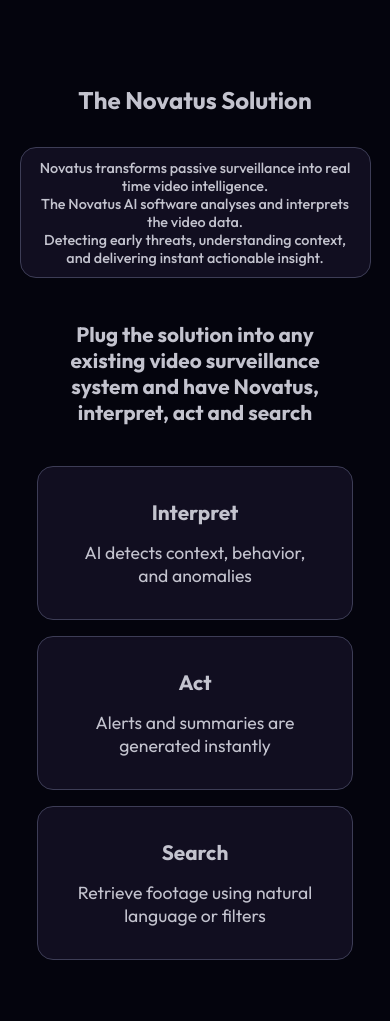
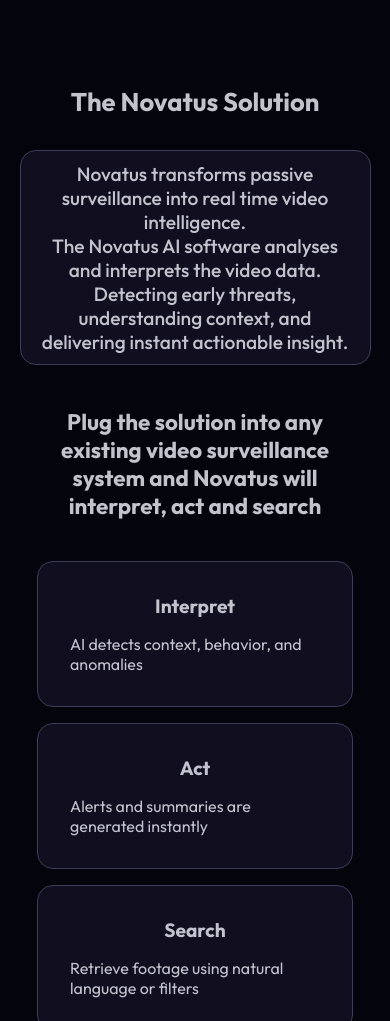
Before and after one commit to helauren42/ai-security-website, a React app in the folder FrontEnd/: page / in a window 390 px wide. Shown: the part 759-1780 px from the top of the page. Built offline with nearby package versions, Linux system fonts and the light colour scheme.

Commit message:
improved brief responsiveness

```diff
--- a/FrontEnd/src/CSS/Brief.css
+++ b/FrontEnd/src/CSS/Brief.css
@@ -116,21 +116,31 @@
   }
 
   #brief-paragraph {
-    font-size: 1.1rem;
+    font-size: 1.3rem;
   }
 
 }
 
-@media(max-width: 400px) {
+@media(max-width: 430px) {
   #brief-title {
-    font-size: 1.5rem;
+    font-size: 1.6rem;
   }
 
   #how-it-works-title {
-    font-size: 1.3rem;
+    font-size: 1.4rem;
   }
 
   #brief-paragraph {
-    font-size: 0.9rem;
+    font-size: 1.2rem;
+  }
+
+  .mini-trip-card h3 {
+    text-align: center;
+    font-size: 1.2rem;
+  }
+
+  .mini-trip-card p {
+    text-align: start;
+    font-size: 1rem;
   }
 }
--- a/FrontEnd/src/JS/Brief.js
+++ b/FrontEnd/src/JS/Brief.js
@@ -8,7 +8,7 @@
           The Novatus AI software analyses and interprets the video data.<br /> Detecting early threats, understanding context, and delivering instant actionable insight.<br />
         </p>
         <div id="how-it-works">
-          <h2 id="how-it-works-title">Plug the solution into any existing video surveillance system and have Novatus, interpret, act and search</h2>
+          <h2 id="how-it-works-title">Plug the solution into any existing video surveillance system and Novatus will interpret, act and search</h2>
           <div id="mini-trip-cards-section">
             <div className='mini-trip-card'>
               <h3>Interpret</h3>
```
